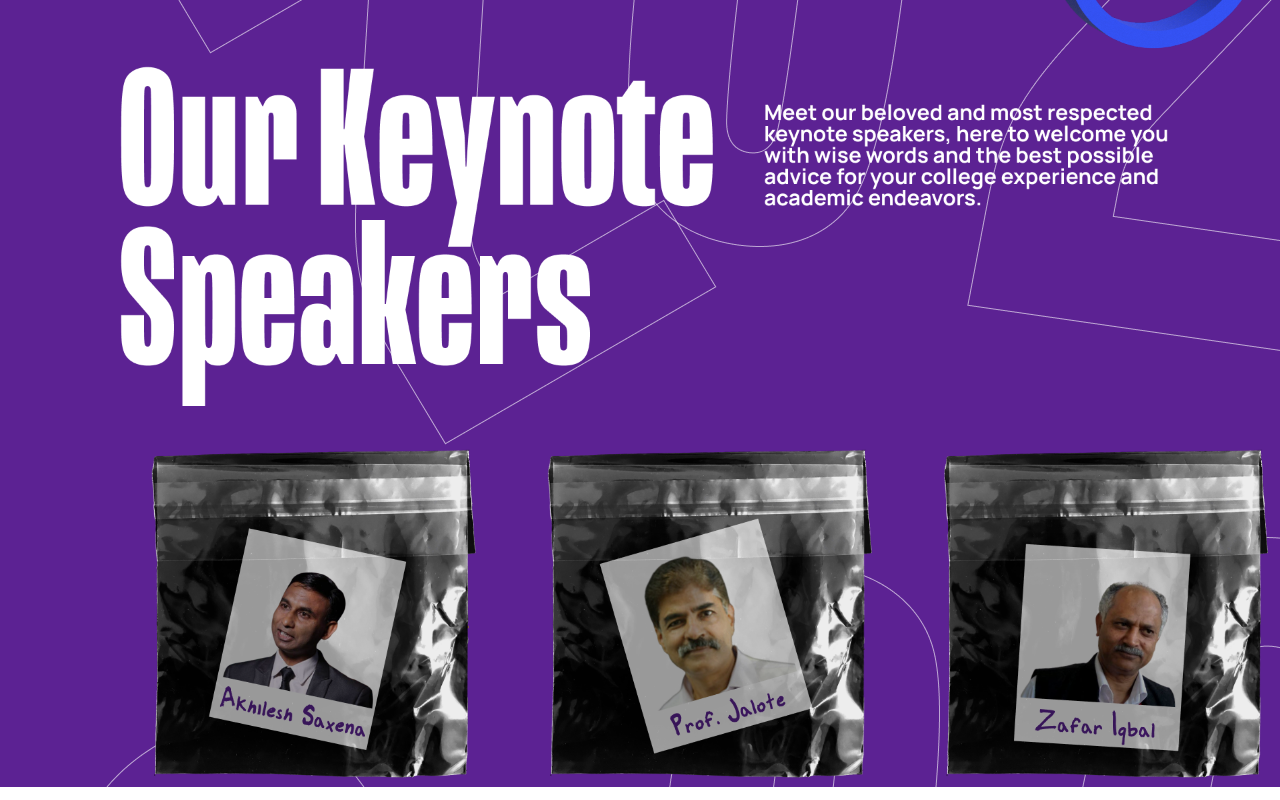
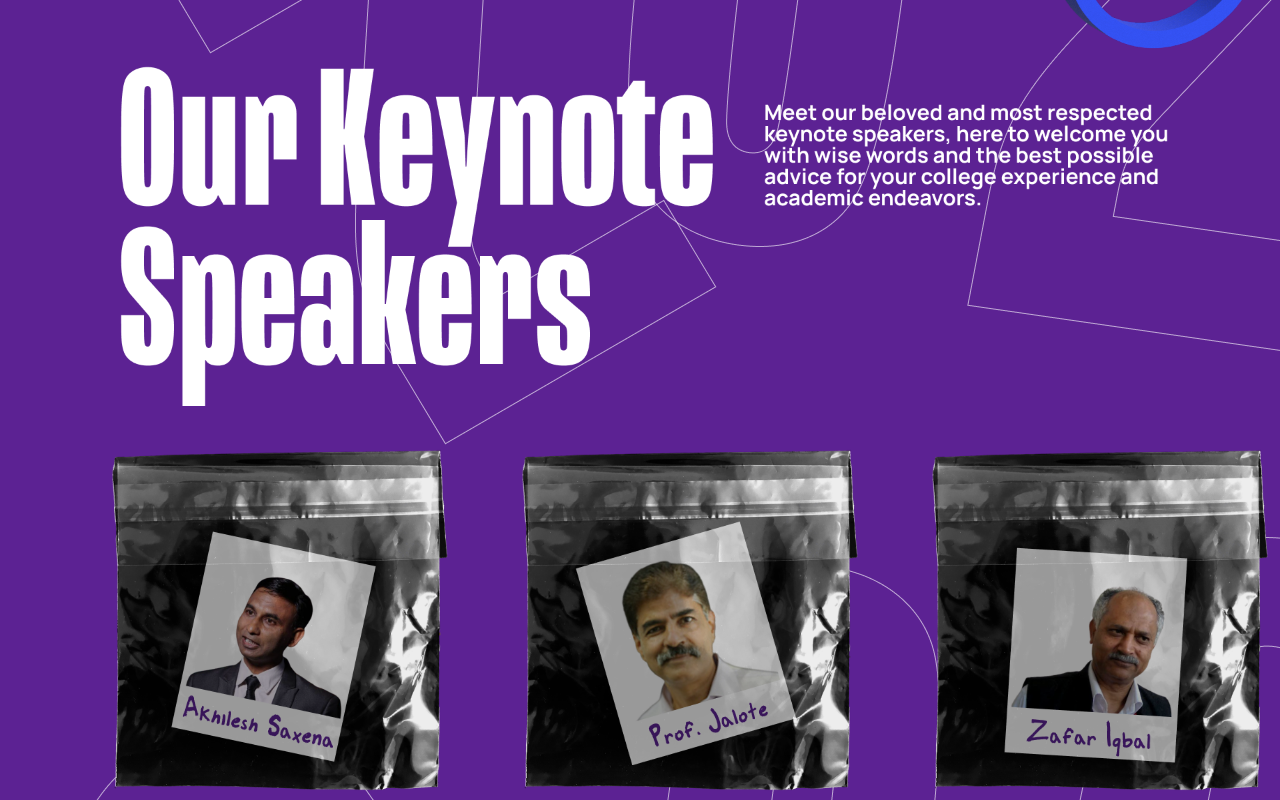
Before and after one commit to divyansh-4/mtech_induction23, a React (Create React App) app: page / in a window 1280 px wide. Shown: the part 1631-2431 px from the top of the page. Built offline with nearby package versions, Linux system fonts and the light colour scheme.

Commit message:
Added animation for slide-in for speakers

```diff
--- a/src/components/Speakers.css
+++ b/src/components/Speakers.css
@@ -1,13 +1,10 @@
 
-.slide-right, .slide-left {
+
+.slide-right {
   width: 100%;
+  animation: slide-right 3s;
 }
 
-  /***** Slide Right *****/
-  .slide-right {
-    animation: 3s slide-right;
-    /* animation: 3s slide-left; */
-  }
 @keyframes slide-right {
   from {
     margin-left: -100%;
--- a/src/components/Speakers.jsx
+++ b/src/components/Speakers.jsx
@@ -1,19 +1,34 @@
-import React from 'react'
+import React, { useEffect, useRef, useState } from 'react';
+import { useInView } from 'react-intersection-observer';
 import './Speakers.css'
 import speaker from '../components/Assets/Kenote Speakers.png'
 import speakers from '../components/Assets/speaker.png'
 const Speaker = () => {
+  const [isVisible, setIsVisible] = useState(false);
+  const [ref, inView] = useInView({
+    triggerOnce: true,
+    rootMargin: '-100px 0px', // Adjust the root margin as needed
+  });
+  const imageRef = useRef(null);
+
+  useEffect(() => {
+    if (inView) {
+      setIsVisible(true);
+    }
+  }, [inView]);
+
   return (
     <div className='speak'>
         <img src = {speaker} className={"welc"}  alt="welcome" />
-        {/* <div class='container'> */}
 
-          <div class="slide-right pl-[140px]">
-           <img src={speakers} alt="" />
-  {/* </div> */}
-
-
-</div>
+        <div ref={ref} className={`${isVisible ? "slide-right" : ''}`}>
+      <img
+        ref={imageRef}
+        src={speakers}
+        alt="Your Image"
+        className='pl-[100px]'
+      />
+    </div>
     </div>
   )
 }
```
Lines whose indentation alone changed are shown as unchanged.
